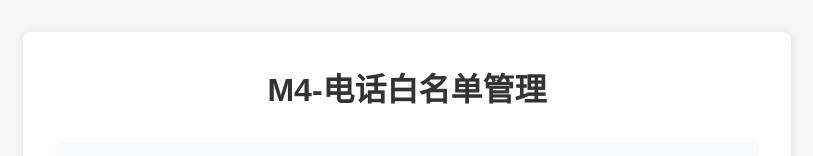
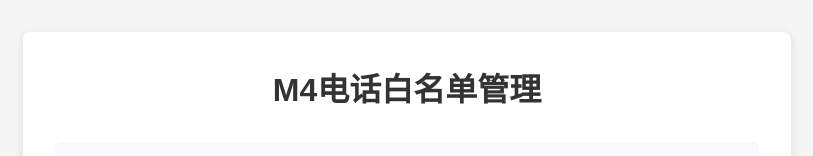
Before and after one commit to noakcc/m4phone, a plain HTML site: page index.html in a window 1280 px wide. Shown: the top 156 px of the page, without its empty margins (233-1046 px from the left). Drawn offline with Linux system fonts and the light colour scheme.

Commit message:
更新。

```diff
--- a/index.html
+++ b/index.html
@@ -3,7 +3,7 @@
 <head>
     <meta charset="UTF-8">
     <meta name="viewport" content="width=device-width, initial-scale=1.0">
-    <title>M4-电话白名单管理</title>
+    <title>M4电话白名单管理</title>
     <style>
         * {
             margin: 0;
@@ -106,7 +106,7 @@
 </head>
 <body>
     <div class="container">
-        <h1>M4-电话白名单管理</h1>
+        <h1>M4电话白名单管理</h1>
 
         <!-- 串口控制区域 -->
         <div class="serial-controls">
```
